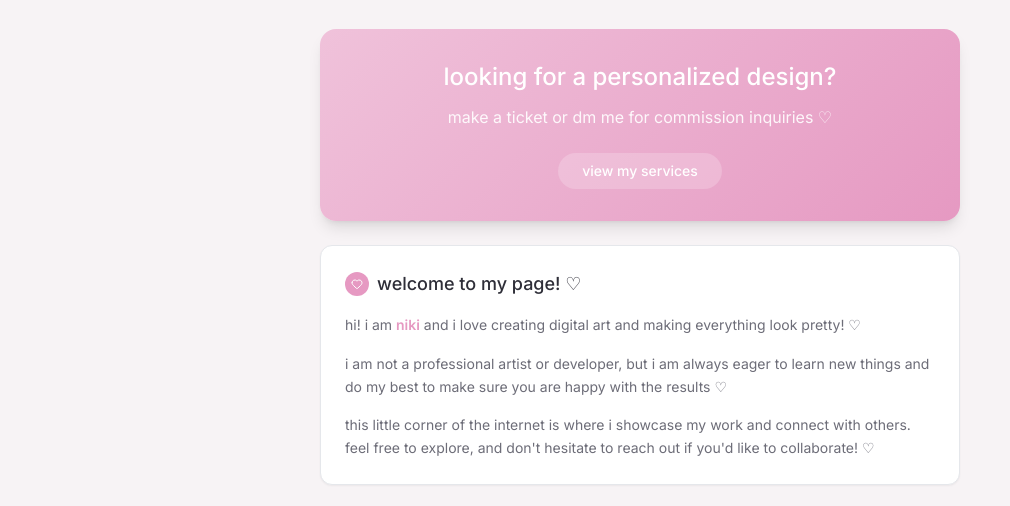
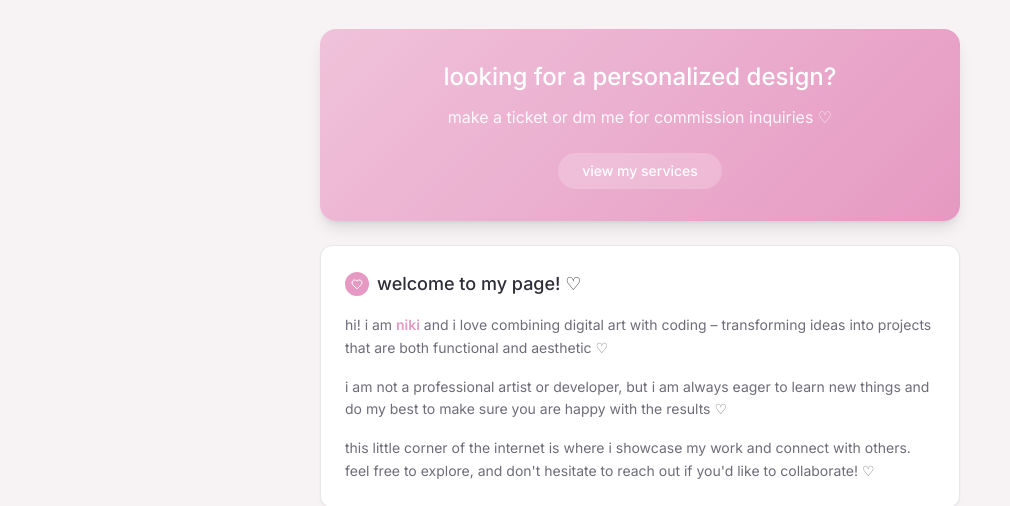
Before and after one commit to nikiily/nikiily.github.io, a plain HTML site: page index.html in a window 1280 px wide. Shown: the part 123-629 px from the top of the page, without its empty margins (0-1010 px from the left). Drawn offline with nearby package versions, Linux system fonts and the light colour scheme; no server answers.

Commit message:
Revise introduction paragraph in index.html
Updated personal introduction

```diff
--- a/index.html
+++ b/index.html
@@ -125,7 +125,7 @@
                         <h3 class="text-lg font-medium text-foreground">welcome to my page! ♡</h3>
                     </div>
                     <div class="space-y-4 text-muted-foreground text-sm leading-relaxed">
-                        <p>hi! i am <span class="text-primary font-semibold">niki</span> and i love creating digital art and making everything look pretty! ♡</p>
+                        <p>hi! i am <span class="text-primary font-semibold">niki</span> and i love combining digital art with coding – transforming ideas into projects that are both functional and aesthetic  ♡</p>
                         <p>i am not a professional artist or developer, but i am always eager to learn new things and do my best to make sure you are happy with the results ♡</p>
                         <p>this little corner of the internet is where i showcase my work and connect with others. feel free to explore, and don't hesitate to reach out if you'd like to collaborate! ♡</p>
                     </div>
```
